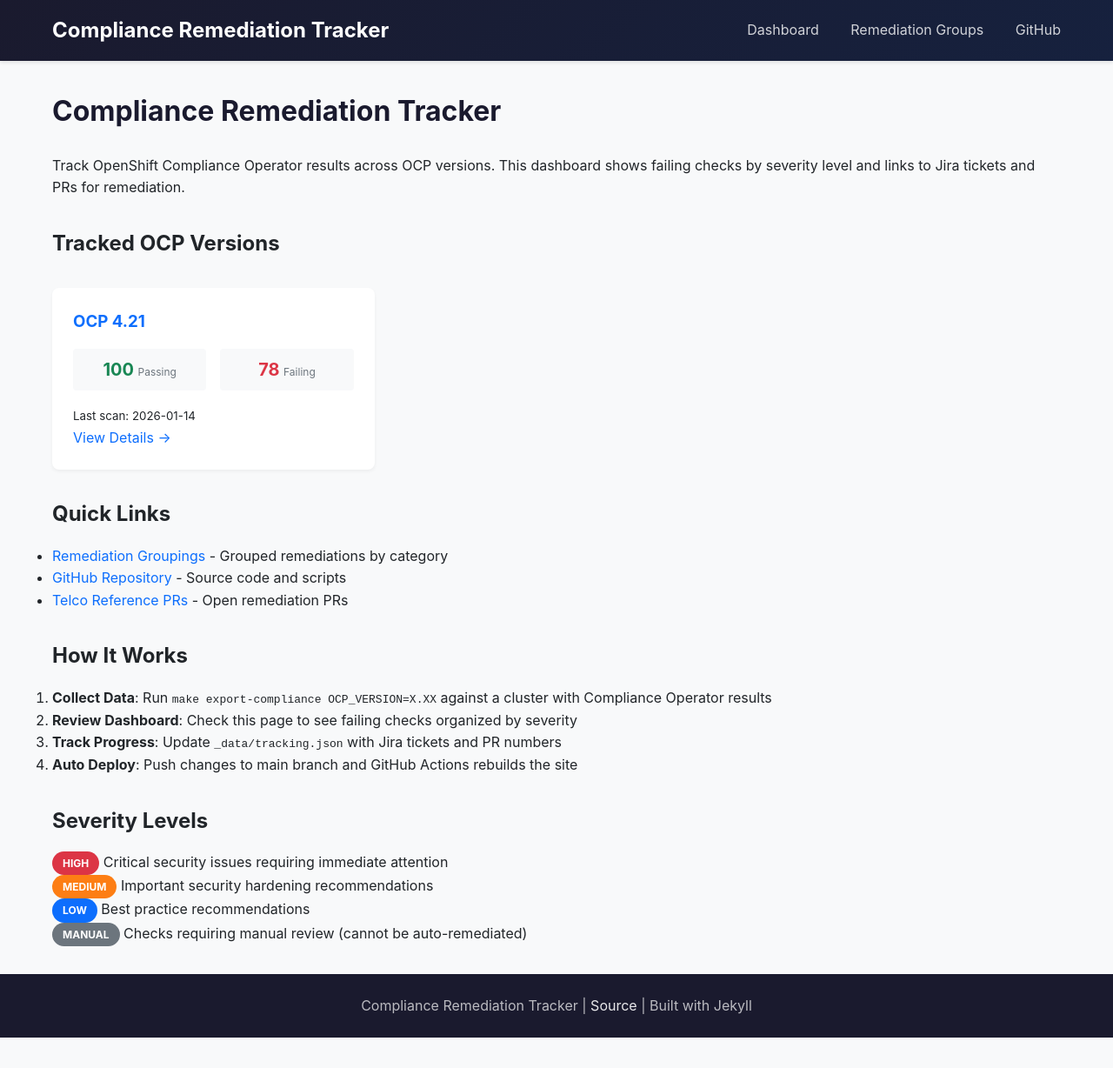
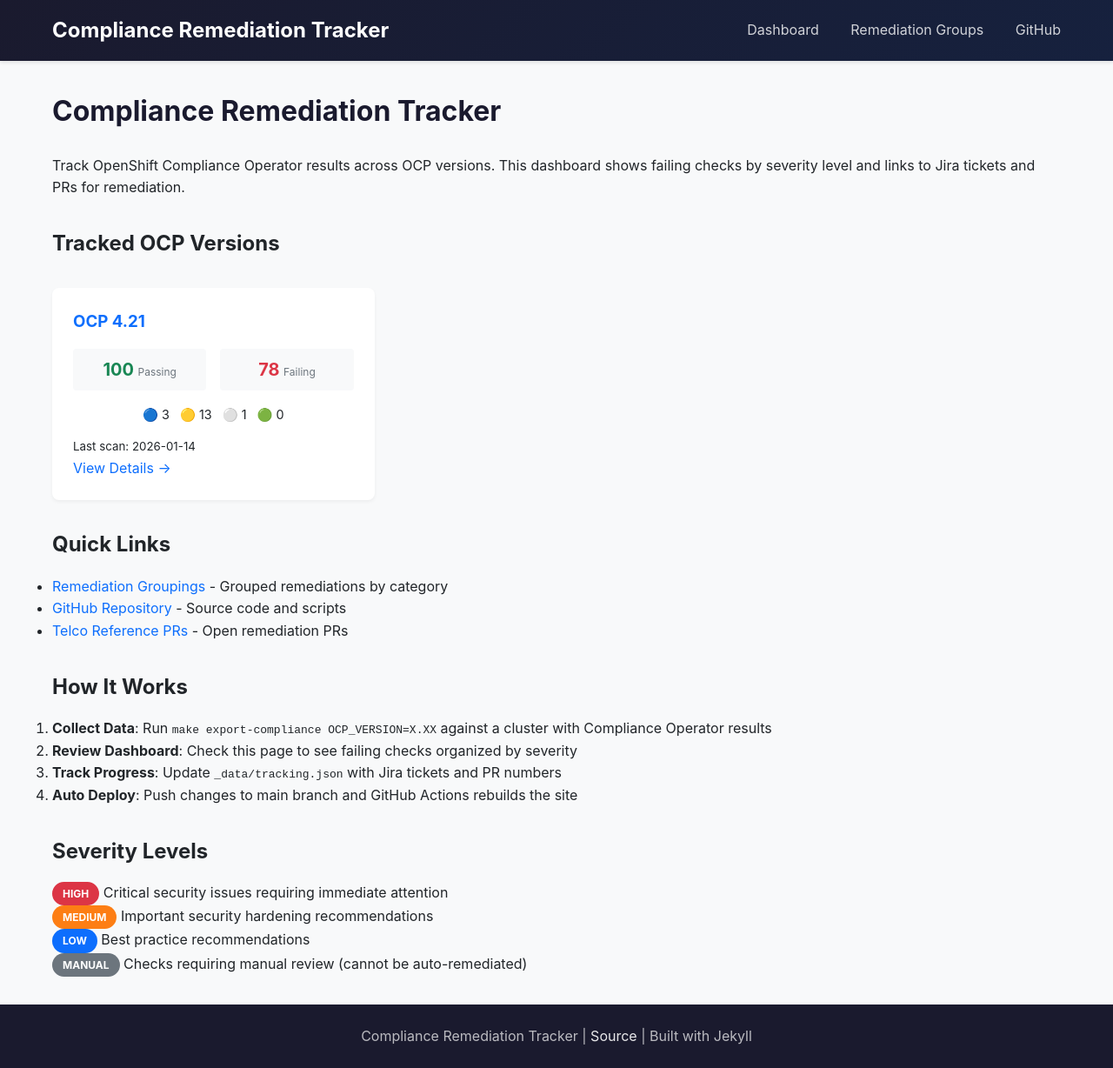
Before and after one commit to sebrandon1/compliance-scripts, a Jekyll site: the page built from docs/index.md, in a window 1280 px wide. Shown: the whole page at 87% size. Built offline with Jekyll 4.4.1, drawn with Linux system fonts in a browser that asks for light colours; before the commit the page ends 1193 px from its top, so only the background shows below that.

Commit message:
Add dashboard UX improvements
- Add breadcrumb navigation to version pages
- Add last_updated timestamp support to group pages
- Add status breakdown (🔵🟡⚪🟢) to home page version cards
- Style improvements for new elements

Co-Authored-By: Claude Opus 4.5 <noreply@anthropic.com>

```diff
--- a/docs/_layouts/group.html
+++ b/docs/_layouts/group.html
@@ -42,6 +42,12 @@ layout: default
         📦 Compare Branch
       </a>
       {% endif %}
+
+      {% if page.last_updated %}
+      <span class="last-updated">
+        📅 Updated: {{ page.last_updated }}
+      </span>
+      {% endif %}
     </div>
   </div>
 
--- a/docs/_layouts/version.html
+++ b/docs/_layouts/version.html
@@ -3,6 +3,11 @@ layout: default
 ---
 
 <div class="version-page">
+  <nav class="breadcrumb">
+    <a href="{{ site.baseurl }}/">Home</a> &raquo;
+    <span>OCP {{ page.version }}</span>
+  </nav>
+
   <h1>OCP {{ page.version }} Compliance Status</h1>
 
   {% assign version_slug = page.version | replace: ".", "_" %}
--- a/docs/assets/css/style.css
+++ b/docs/assets/css/style.css
@@ -342,6 +342,18 @@ a:hover {
 .version-card .stat-value.pass { color: var(--color-pass); }
 .version-card .stat-value.fail { color: var(--color-fail); }
 
+.version-card .status-breakdown {
+  display: flex;
+  justify-content: center;
+  gap: 0.75rem;
+  margin: 0.75rem 0;
+  font-size: 0.9rem;
+}
+
+.version-card .status-breakdown span {
+  cursor: help;
+}
+
 /* Scan info */
 .scan-info {
   background: #e9ecef;
@@ -672,6 +684,17 @@ footer a {
   color: white;
 }
 
+.group-meta .last-updated {
+  display: inline-flex;
+  align-items: center;
+  gap: 0.25rem;
+  padding: 0.4rem 0.75rem;
+  background: #e9ecef;
+  border-radius: 6px;
+  font-size: 0.85rem;
+  color: #6c757d;
+}
+
 .group-content {
   line-height: 1.7;
 }
--- a/docs/index.md
+++ b/docs/index.md
@@ -28,6 +28,17 @@ Track OpenShift Compliance Operator results across OCP versions. This dashboard
         <span class="stat-label">Failing</span>
       </div>
     </div>
+    {% assign version_groups = site.pages | where: "layout", "group" | where: "version", version_page.version %}
+    {% assign in_progress_count = version_groups | where: "status", "in_progress" | size %}
+    {% assign pending_count = version_groups | where: "status", "pending" | size %}
+    {% assign on_hold_count = version_groups | where: "status", "on_hold" | size %}
+    {% assign complete_count = version_groups | where: "status", "complete" | size %}
+    <p class="status-breakdown">
+      <span title="In Progress">🔵 {{ in_progress_count }}</span>
+      <span title="Pending">🟡 {{ pending_count }}</span>
+      <span title="On Hold">⚪ {{ on_hold_count }}</span>
+      <span title="Complete">🟢 {{ complete_count }}</span>
+    </p>
     <p><small>Last scan: {{ version_data.scan_date | date: "%Y-%m-%d" }}</small></p>
     {% else %}
     <p class="no-data"><small>No data yet. Run <code>make export-compliance OCP_VERSION={{ version_page.version }}</code></small></p>
```
